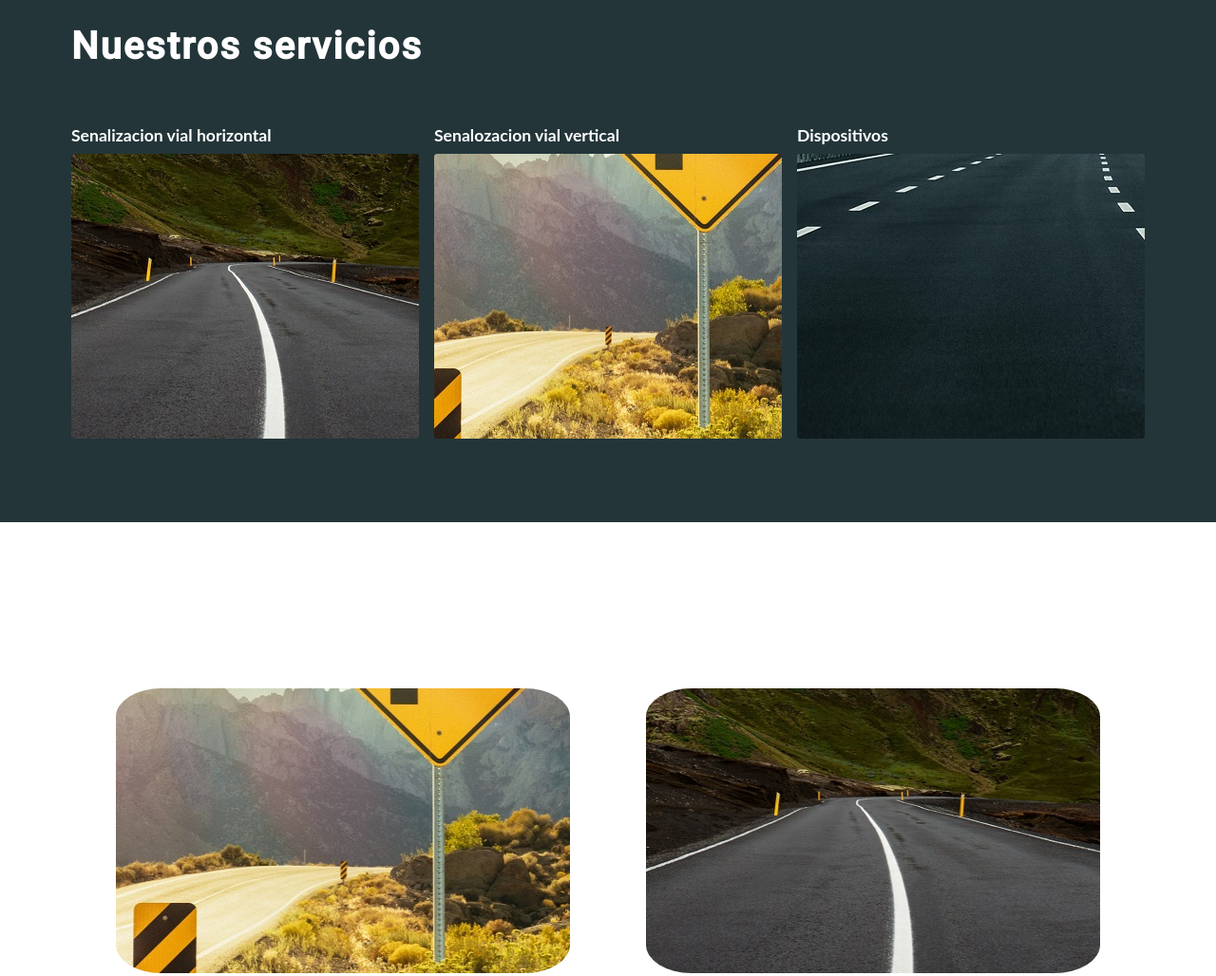
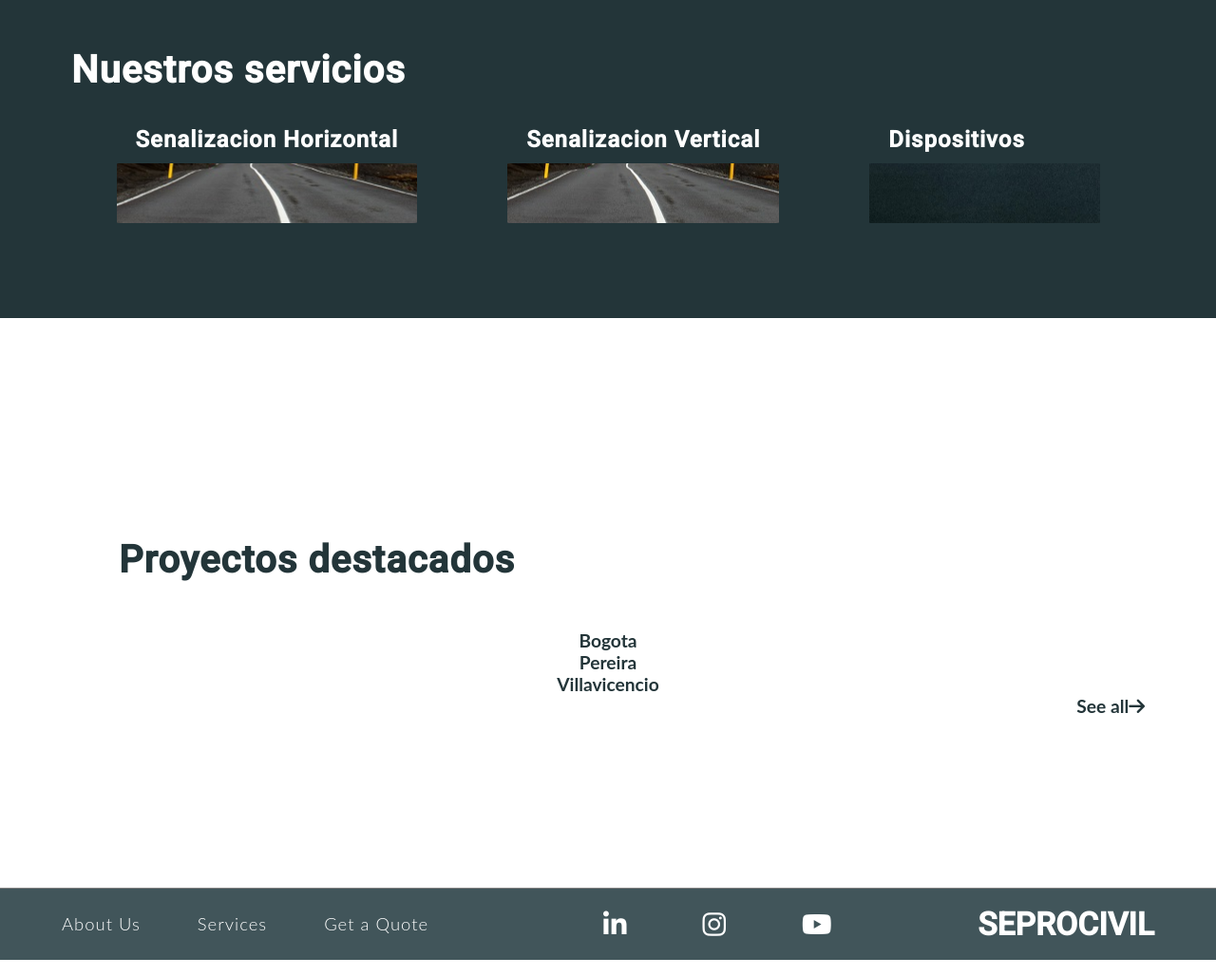
Before and after one commit to juanovt10/seprocivilCO, a plain HTML site: page index.html in a window 1280 px wide. Shown: the part 1100-2128 px from the top of the page at 95% size. Drawn offline with Linux system fonts and the light colour scheme.

Commit message:
Code optimization until home services section

```diff
--- a/assets/css/style.css
+++ b/assets/css/style.css
@@ -15,6 +15,20 @@ body {
 h1, h2, h3 {
     font-family: Roboto, sans-serif;
 }
+
+h2 {
+    font-size: 250%;
+    letter-spacing: 1px;
+    margin-bottom: 25px;
+}
+
+h3 {
+    font-size: 150%;
+}
+
+/* h3 {
+    font-size: 200%;
+} */
 
 /* HEADER START */
 
@@ -165,7 +179,7 @@ h1, h2, h3 {
     width: 100%;
     background: url(../images/pexels-sami-aksu-9917086.jpg) no-repeat center center;
     animation-name: home_hero_image_zoom;
-    animation-duration: 3s;
+    animation-duration: 4s;
     animation-fill-mode: forwards;
 }
 
@@ -205,13 +219,6 @@ h1, h2, h3 {
     display: flex;
     flex-direction: column;
     transition: all 0.5s ease;
-}
-
-#about_us_text h2 {
-    font-size: 250%;
-    margin-bottom: 50px;
-    margin-right: 20px;
-    letter-spacing: 2px;
 }
 
 #about_us_text p {
@@ -261,9 +268,8 @@ h1, h2, h3 {
 /* HOME-SERVCIES START */
 
 #home_services {
-    height: 600px;
+    /* height: 600px; */
     width: 100%;
-    margin: 0;
     background-color: #233539;
     color: #fff;
     display: flex;
@@ -272,55 +278,43 @@ h1, h2, h3 {
 }
 
 #services_container {
-    margin: 0 75px;
-    height: 450px;
+    margin: 100px 75px;
+    /* height: 450px; */
     width: 100%;
 }
 
-#services_title h2{
-    margin: 0 0 50px;
-    font-size: 250%;
-    letter-spacing: 2px;
-
-}
-
-.home_services_titles {
-    font-size: 110%;
+#services_layout {
     display: flex;
+    justify-content: space-around;
     align-items: center;
 }
 
-#services_layout {
-    display: grid;
-    grid-template-rows: 40px 300px;
-    grid-template-columns: 1fr 1fr 1fr;
-    grid-template-areas:
-    'title1 title2 title3'
-    'image1 image2 image3';
-    grid-gap: 0 1em ;
+#services_layout h3 {
+    font-size: 150%;
 }
 
-.services_title_1 {
-    grid-area: title1;
-}
 
-.services_title_2 {
-    grid-area: title2;
-}
-
-.services_title_3 {
-    grid-area: title3;
-}
-
-#services_image_1 {
-    grid-area: image1;
-    background: url(../images/pexels-mads-thomsen-2739010\ \(1\).jpg) no-repeat center center;
+.services_image {
     display: flex;
     flex-direction: column;
     justify-content: space-around;
     align-items: center;
     border-radius: 1%;
 }
+
+#services_image_1 {
+    background: url(../images/pexels-mads-thomsen-2739010\ \(1\).jpg) no-repeat center center;
+}
+
+#services_image_2 {
+    background: url(../images/pexels-mads-thomsen-2739010\ \(1\).jpg) no-repeat center center;
+}
+
+#services_image_3 {
+    background: url(../images/pexels-sami-aksu-9917086.jpg) no-repeat center center;
+}
+
+/* -- hover effect -- */
 
 #services_image_1:hover {
     background: url(../images/pexels-mads-thomsen-2739010_hover.jpg) no-repeat center center;
@@ -329,31 +323,11 @@ h1, h2, h3 {
     animation-fill-mode: backwards;
 }
 
-#services_image_2 {
-    grid-area: image2;
-    background: url(../images/pexels-athena-2994331.jpg) no-repeat center center;
-    display: flex;
-    flex-direction: column;
-    justify-content: space-around;
-    align-items: center;
-    border-radius: 1%;
-}
-
 #services_image_2:hover {
     /* background: url(../images/pexels-mads-thomsen-2739010_hover.jpg) no-repeat center center; To add darker image*/
     animation-name: hero-zoom;
     animation-duration: 2s;
     animation-fill-mode: backwards;
-}
-
-#services_image_3 {
-    grid-area: image3;
-    background: url(../images/pexels-sami-aksu-9917086.jpg) no-repeat center center;
-    display: flex;
-    flex-direction: column;
-    justify-content: space-around;
-    align-items: center;
-    border-radius: 1%;
 }
 
 #services_image_3:hover {
@@ -372,12 +346,19 @@ h1, h2, h3 {
     }
 }
 
+
+/* -- image container stying */
+
+
+
 .services_info {
-    margin: 0;
+    padding: 5px;
     width: 100%;
-    height: 300px;
+    /* height: 300px; */
     display: flex;
     flex-direction: column;
+    justify-content: space-around;
+    align-items: center;
     opacity: 0;
 }
 
@@ -385,14 +366,18 @@ h1, h2, h3 {
     opacity: 1;
 }
 
-#services_layout h3 {
-    margin: 50px 0px 20px;
-    font-size: 350%;
-    text-align: center;
+.services_info i {
+    font-size: 200%;
+
+    /* TO EDIT WITH PARRAGRAPH CONTENT
+    margin: 0;
+    padding: 0; */
 }
 
 #services_layout p {
-    margin: 20px 50px 50px;
+    /* TO EDIT WITH PARRAGRAPH CONTENT
+
+    margin: 10px 50px 10px; */
     font-size: 110%;
     text-align: left;
 }
@@ -402,7 +387,9 @@ h1, h2, h3 {
     color: inherit;
 }
 
-@media (max-width: 1180px) {
+
+
+/* @media (max-width: 1180px) {
     #home_services {
         height: 800px;
     }
@@ -417,25 +404,25 @@ h1, h2, h3 {
     .services_info {
         height: 150px;
     }
-    #services_layout h3 {
+    /* #services_layout h3 {
         margin: 20px 0px 0;
         font-size: 250%;
         text-align: center;
-    }
-    #services_layout p {
+    } */
+    /* #services_layout p {
         margin: 20px 50px 0;
         font-size: 110%;
         text-align: left;
     }
-}
+}  */
 
 /* HOME-SERVICES END */
 
 
-/* project section */
+/* HOME-PROJECTS SECTION */
 
 #projects {
-    height: 1000px;
+    height: 600px;
     width: 100%;
     background-color: #fff;
     color:#233539;
@@ -445,14 +432,15 @@ h1, h2, h3 {
 }
 
 #home_projects_container {
-    margin: 5%;
-    height: 850px;
+    margin: 100px 75px;
+    /* height: 850px; */
     width: 100%;
 }
 
-#projects h3 {
-    font-size: 300%;
-    margin-bottom: 50px;
+#projects h2 {
+    margin: 50px;
+    font-size: 250%;
+    letter-spacing: 1px;
 }
 
 .projects_titles {
@@ -466,7 +454,7 @@ h1, h2, h3 {
     width: 300px;
 } */
 
-#projects_layout {
+/* #projects_layout {
     margin: 0 5%;
     display: grid;
     grid-template-rows: 300px 40px 300px 40px;
@@ -477,7 +465,7 @@ h1, h2, h3 {
     'image3 image4'
     'title3 title4';
     grid-gap: 1em 5em ;
-}
+} */
 
 #projects_image1 {
     grid-area: image1;
--- a/index.html
+++ b/index.html
@@ -11,7 +11,7 @@
 <body>
     <header id="header">
         <a href="index.html" id="logo">
-            <h1>Seprocivil Colombia</h1>
+            <h1>Seprocivil</h1>
         </a>
         <nav id="navigation_bar">
             <li>
@@ -33,7 +33,7 @@
                 <a href="#">ESP</a>
             </li>
         </nav>
-        <div class="menu_button" id="open_button"><h1><i class="fa-sharp fa-solid fa-bars"></i></h1></div>
+        <div class="menu_button" id="open_button"><i class="fa-sharp fa-solid fa-bars"></i></div>
     </header>
 
     <section id="hero-outer">
@@ -60,7 +60,37 @@
                 <h2>Nuestros servicios</h2>
             </div>
             <div id="services_layout">
-                <div class="services_title_1 home_services_titles">
+                <div>
+                    <h3>Senalizacion Horizontal</h3>
+                    <a href="projects.html" id="services_image_1" class="services_image">
+                        <div class="services_info">
+                            <i class="fa-solid fa-fill-drip"></i>
+                            <p>Brief description of the service</p>
+                        </div>
+                    </a>
+                </div>
+
+                <div>
+                    <h3>Senalizacion Vertical</h3>
+                    <a href="projects.html" id="services_image_2" class="services_image">
+                        <div class="services_info">
+                            <i class="fa-solid fa-signs-post"></i>
+                            <p>Brief description of the service</p>
+                        </div>
+                    </a>
+                </div>
+
+                <div>
+                    <h3>Dispositivos</h3>
+                    <a href="projects.html" id="services_image_3" class="services_image">
+                        <div class="services_info">
+                            <i class="fa-solid fa-road-barrier"></i>
+                            <p>Brief description of the service</p>
+                        </div>
+                    </a>
+                </div>
+
+                <!-- <div class="services_title_1 home_services_titles">
                     <h4>Senalizacion vial horizontal</h4>
                 </div>
                 <a href="services.html#paint_service" id="services_image_1">
@@ -68,9 +98,9 @@
                         <h3><i class="fa-solid fa-fill-drip"></i></h3>
                         <p>Brief description of the service</p>
                     </div>
-                </a>
+                </a> -->
 
-                <div class="services_title_2 home_services_titles">
+                <!-- <div class="services_title_2 home_services_titles">
                     <h4>Senalozacion vial vertical</h4>
                 </div>
                 <a href="services.html#signage_service" id="services_image_2">
@@ -88,7 +118,7 @@
                         <h3><i class="fa-solid fa-road-barrier"></i></h3>
                         <p>Brief description of the service</p>
                     </div>
-                </a>
+                </a> -->
             </div>
         </div>
     </section>
@@ -96,7 +126,7 @@
     <section id="projects">
         <div id="home_projects_container">
             <div>
-                <h3>Proyectos destacados</h3>
+                <h2>Proyectos destacados</h2>
             </div>
             <div id="projects_layout">
                 <div id="projects_image1" class="projects_images"></div>
@@ -114,7 +144,7 @@
                 <a href="projects.html" class="projects_title4">
                     <h4 id="home_projects_link">See all<i class="fa-solid fa-arrow-right"></i></h4>
                 </a>
-                <div id="projects_image4">
+                <!-- <div id="projects_image4">
                     <div id="projects_info">
                         <a href="#" id="road_paint_projects">
                             <h4><i class="fa-solid fa-fill-drip"></i></h4>
@@ -129,7 +159,7 @@
                             <h4><i class="fa-solid fa-road"></i></h4>
                         </div>
                     </a>
-                <div>
+                <div> -->
             </div>
         </div>
     </section>
@@ -159,7 +189,7 @@
                 </a>
             </div>
             <a href="index.html" #id="footer_logo" class="logo">
-                <h1>SEPROCIVIL COLOMBIA</h1>
+                <h1>SEPROCIVIL</h1>
             </a>
         </div>
     </footer>
```
